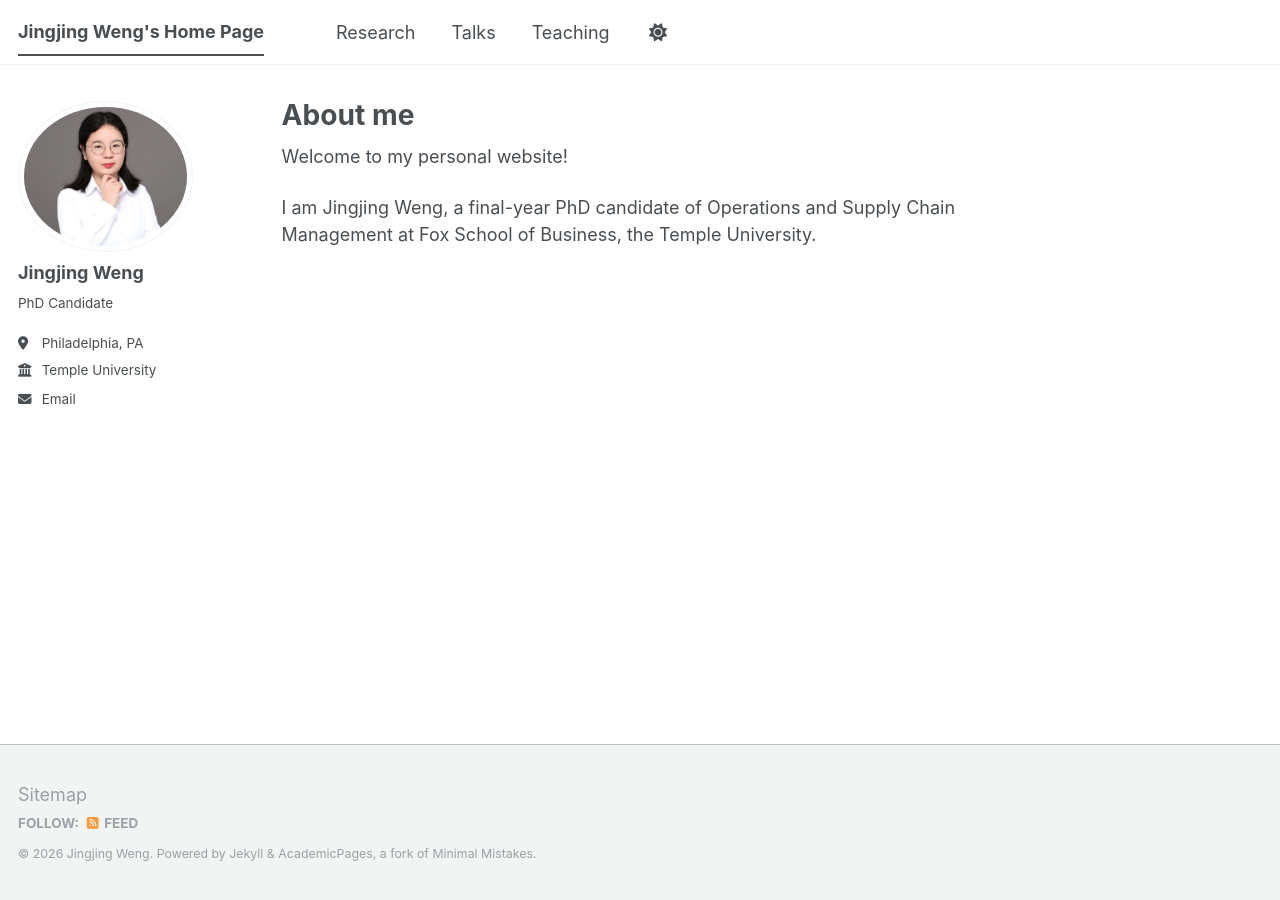
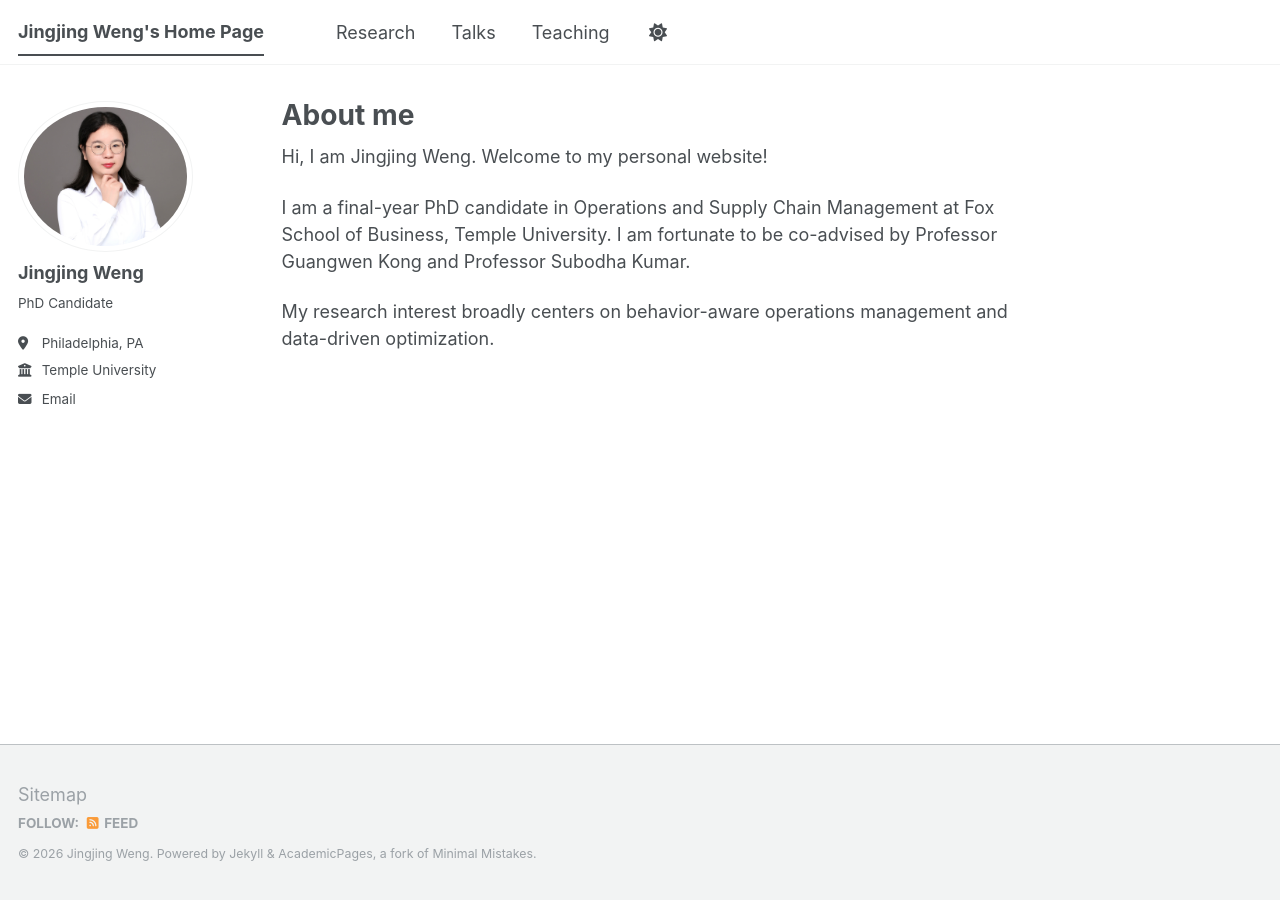
Before and after one commit to JingjingWeng/JingjingWeng.github.io, a Jekyll site: the page built from _pages/about.md, in a window 1280 px wide. Built offline with Jekyll 4.4.1, drawn with Linux system fonts in a browser that asks for light colours; a script bundle is joined from its source files by our own code; library files that are not in the unit come from our copies.

Commit message:
Update about.md

```diff
--- a/_pages/about.md
+++ b/_pages/about.md
@@ -7,6 +7,8 @@ redirect_from:
   - /about.html
 ---
 
-Welcome to my personal website!
+Hi, I am Jingjing Weng. Welcome to my personal website!
 
-I am Jingjing Weng, a final-year PhD candidate of Operations and Supply Chain Management at Fox School of Business, the Temple University.
+I am a final-year PhD candidate in Operations and Supply Chain Management at Fox School of Business, Temple University.  I am fortunate to be co-advised by Professor Guangwen Kong and Professor Subodha Kumar.
+
+My research interest broadly centers on behavior-aware operations management and data-driven optimization.
```
